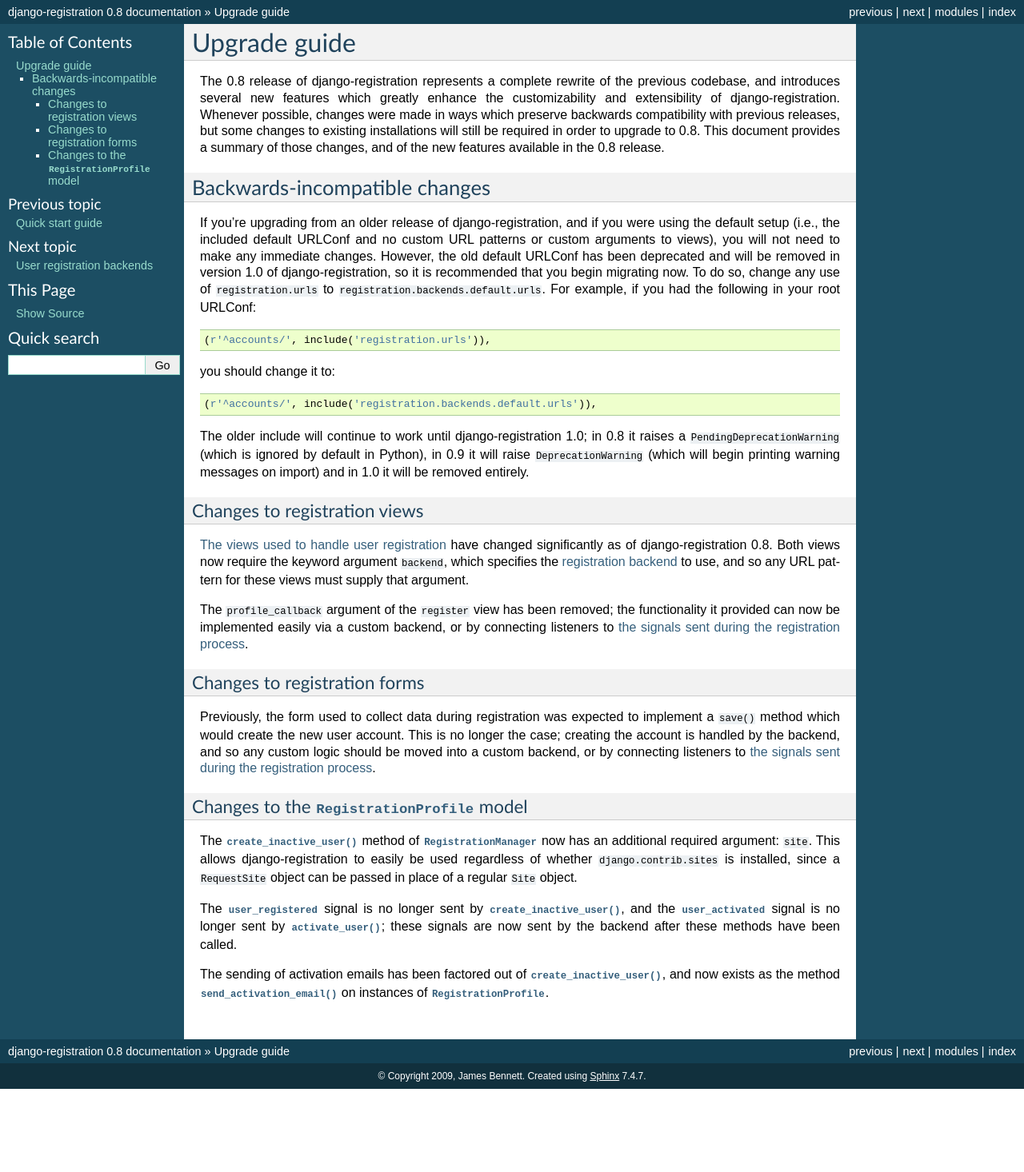
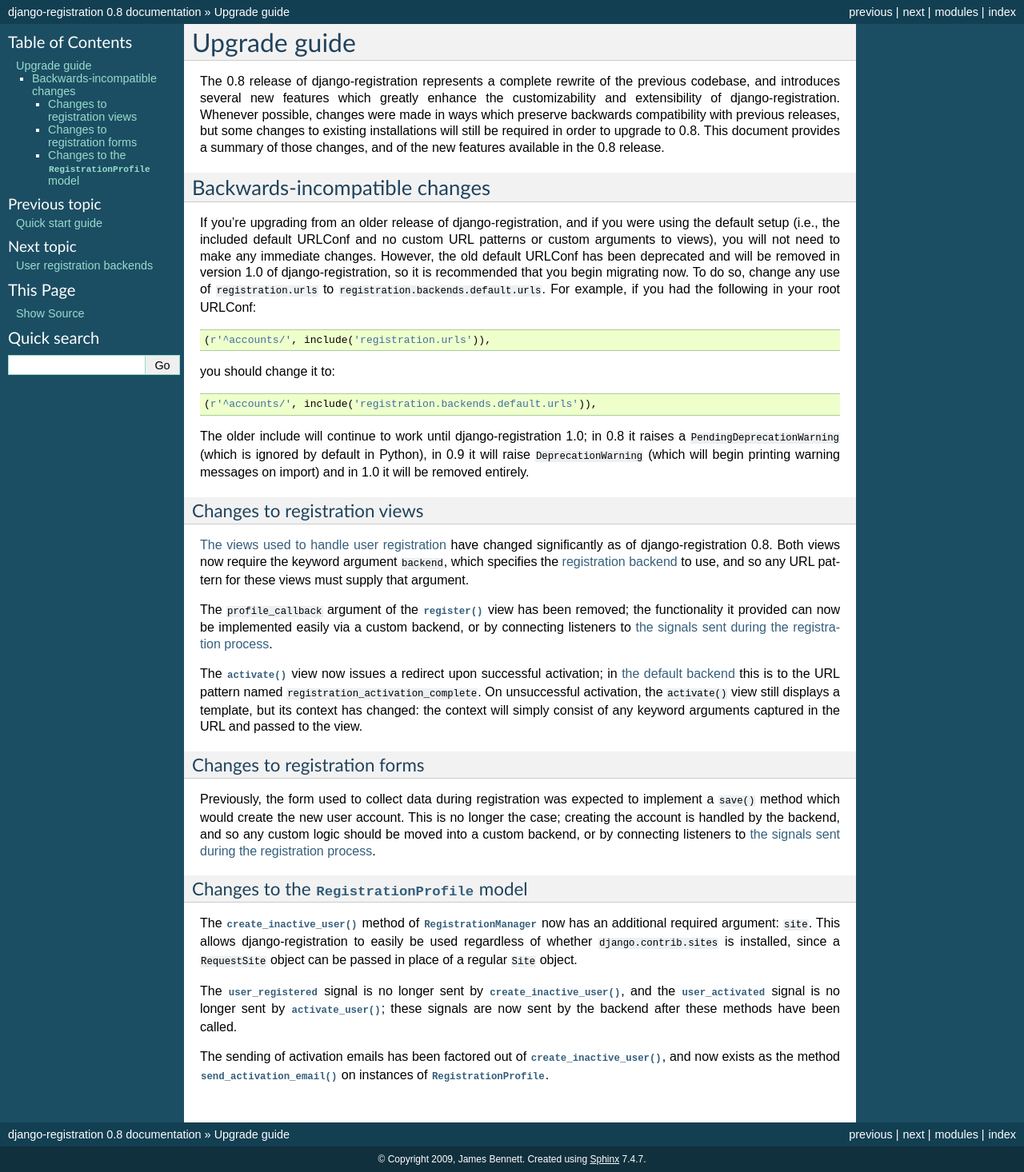
Before and after one commit to plivo/django-registration, a Sphinx documentation site: the page built from docs/upgrade.rst, in a window 1280 px wide. Shown: the whole page at 80% size. Built offline with Sphinx 7.4.7, drawn with Linux system fonts in a browser that asks for light colours; before the commit the page ends 1362 px from its top, so only the background shows below that.

Commit message:
Some more documentation updates to go with the previous change.

```diff
--- a/docs/default-backend.rst
+++ b/docs/default-backend.rst
@@ -38,6 +38,11 @@ Upon successful registration -- not activation -- the default redirect
 is to the URL pattern named ``registration_complete``; this can be
 overridden by passing the keyword argument ``success_url`` to the
 :func:`~registration.views.register` view.
+
+Upon successful activation, the default redirect is to the URL pattern
+named ``registration_activation_complete``; this can be overridden by
+passing the keyword argument ``success_url`` to the
+:func:`~registration.views.activate` view.
 
 
 How account data is stored for activation
--- a/docs/upgrade.rst
+++ b/docs/upgrade.rst
@@ -38,6 +38,7 @@ ignored by default in Python), in 0.9 it will raise
 ``DeprecationWarning`` (which will begin printing warning messages on
 import) and in 1.0 it will be removed entirely.
 
+
 Changes to registration views
 ~~~~~~~~~~~~~~~~~~~~~~~~~~~~~
 
@@ -47,10 +48,20 @@ require the keyword argument ``backend``, which specifies the
 :ref:`registration backend <backend-api>` to use, and so any URL
 pattern for these views must supply that argument.
 
-The ``profile_callback`` argument of the ``register`` view has been
-removed; the functionality it provided can now be implemented easily
-via a custom backend, or by connecting listeners to :ref:`the signals
-sent during the registration process <signals>`.
+The ``profile_callback`` argument of the
+:func:`~registration.views.register` view has been removed; the
+functionality it provided can now be implemented easily via a custom
+backend, or by connecting listeners to :ref:`the signals sent during
+the registration process <signals>`.
+
+The :func:`~registration.views.activate` view now issues a redirect
+upon successful activation; in :ref:`the default backend
+<default-backend>` this is to the URL pattern named
+``registration_activation_complete``. On unsuccessful activation, the
+``activate()`` view still displays a template, but its context has
+changed: the context will simply consist of any keyword arguments
+captured in the URL and passed to the view.
+
 
 Changes to registration forms
 ~~~~~~~~~~~~~~~~~~~~~~~~~~~~~
@@ -61,6 +72,7 @@ user account. This is no longer the case; creating the account is
 handled by the backend, and so any custom logic should be moved into a
 custom backend, or by connecting listeners to :ref:`the signals sent
 during the registration process <signals>`.
+
 
 Changes to the :class:`~registration.models.RegistrationProfile` model
 ~~~~~~~~~~~~~~~~~~~~~~~~~~~~~~~~~~~~~~~~~~~~~~~~~~~~~~~~~~~~~~~~~~~~~~
```
Also changed, not shown: docs/quickstart.rst (+9 -9 lines).
